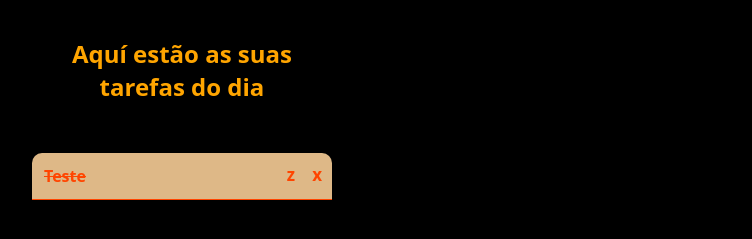
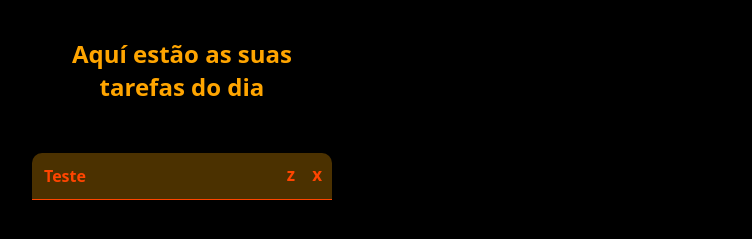
Before and after one commit to vuvufelix/Lista-de-tarefas-0.2, a plain HTML site: page index.html in a window 1280 px wide. Shown: the part 491-730 px from the top of the page, without its empty margins (458-1210 px from the left). Drawn offline with Linux system fonts and the light colour scheme.

Commit message:
Estilo css atualizado

```diff
--- a/index.html
+++ b/index.html
@@ -18,7 +18,7 @@
         <div id="container-listar-tarefas">
             <h2>Aquí estão as suas tarefas do dia</h2>
             <ul id="lista-tarefas">
-                <li class="minhas-tarefas interface concluir">
+                <li class="minhas-tarefas interface">
                     <span>Teste</span>
                     <div class="concluir-tarefa">z</div>
                     <div class="deletar-tarefa">x</div>
```
